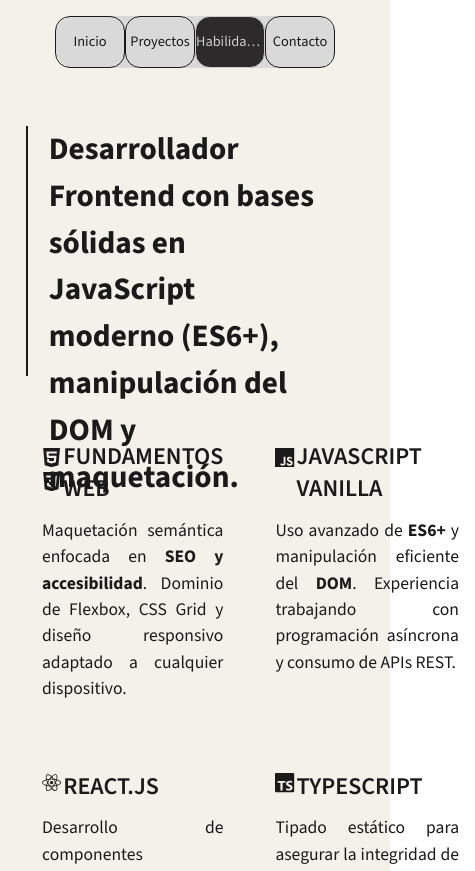
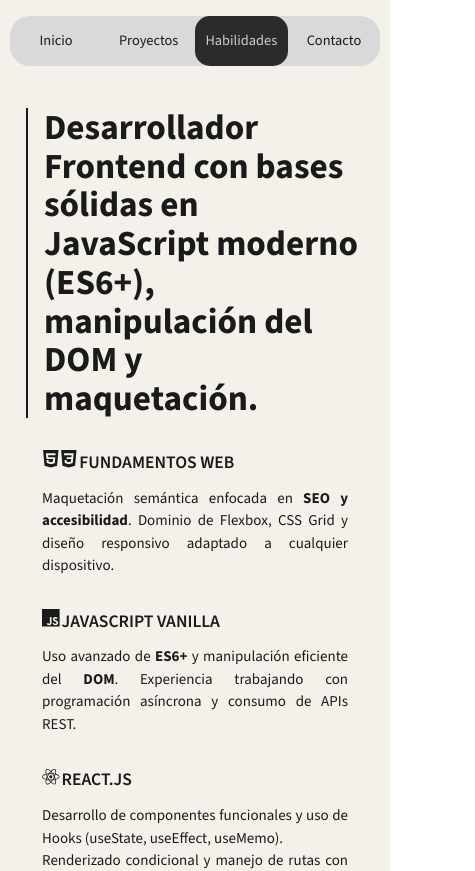
Before and after one commit to brandon-v-dev/portafolio, a React (Create React App) app: page /habilidades in a window 390 px wide. Shown: the top 871 px of the page, 475 px wide, since content can reach past the window. Built offline with nearby package versions, Linux system fonts and the light colour scheme; a web font is replaced by a local one.

Commit message:
desbordamientos y tamaño de fuentes han sido arreglados para mobile

```diff
--- a/src/App.scss
+++ b/src/App.scss
@@ -10,6 +10,7 @@
   --color-tinta: #1A1A1A;
   --color-linea: rgba(26, 26, 26, 0.2);
 }
+
 body {
   min-height: 100vh;
   width: 100%;
@@ -23,7 +24,6 @@
   min-height: 100vh;
   background-color: #f5f5f5;
   background-color: var(--color-papel);
-  // background-color: #ccc;
 }
 
 .main-header {
@@ -34,7 +34,6 @@
   margin: 0 auto;
   background-color: #d9d9d9;
   align-content: center;
-  // border-bottom: 5px double;
 
   .foto {
     border: 1px solid;
@@ -66,12 +65,12 @@
   align-items: center;
   justify-content: center;
   padding: 1em;
-  // border-bottom: 5px double;
-  // border-top: 5px double;
+
   width: 80%;
   margin: 0 auto;
 
   ul {
+
     list-style: none;
     background-color: #d9d9d9;
     border-radius: 20px;
@@ -124,6 +123,7 @@
   max-width: 900px;
   width: 100%;
   margin: 0 auto;
+  // border: 1px solid green;
 }
 
 .body-text {
@@ -194,10 +194,15 @@
 
 @media screen and (max-width: 480px) {
   nav {
+    width: 95%;
+    padding: 1em 0;
+
     ul {
+      max-width: 100%;
+      width: 100%;
+
       li {
         a {
-          border: 1px solid;
           text-overflow: ellipsis;
           overflow: hidden;
           width: 100%;
@@ -207,3 +212,27 @@
     }
   }
 }
+
+@media screen and (max-width: 360px) {
+  nav {
+    ul {
+      li {
+        a {
+          font-size: 0.85rem;
+        }
+      }
+    }
+  }
+}
+
+@media screen and (max-width: 320px) {
+  nav {
+    ul {
+      li {
+        a {
+          font-size: 0.8rem;
+        }
+      }
+    }
+  }
+}
--- a/src/rutas/habilidades.jsx
+++ b/src/rutas/habilidades.jsx
@@ -56,12 +56,9 @@
           Desarrollador Frontend con bases sólidas en JavaScript moderno (ES6+), manipulación del DOM y maquetación.
         </h2>
 
-        <div className='img-wrap'>
-          {/* <img
-            alt='imagen'
-            src='https://w0.peakpx.com/wallpaper/737/721/HD-wallpaper-tag-code-hacker-programming-javascript-python-coder-software-coding-computer-science-css-web-design-html-linux-html5-programmer-laptop-tech-php-developer-thumbnail.jpg'
-          /> */}
-        </div>
+        {/* <div className='img-wrap'>
+
+        </div> */}
       </header>
 
       <div className='habilidades'>
@@ -85,11 +82,6 @@
           </div>
         ))}
       </div>
-
-      {/* <div className='test alice-bold'>
-        Desarrollador Frontend enfocado en crear interfaces dinámicas y eficientes.
-        Cuento con bases sólidas en JavaScript moderno (ES6+), manipulación del DOM y maquetación avanzada.
-      </div> */}
     </section>
   );
 };
--- a/src/rutas/inicio.jsx
+++ b/src/rutas/inicio.jsx
@@ -4,19 +4,23 @@
 export const Inicio = () => {
     return (
         <div className='seccion-sobre-mi source-sans-3-regular'>
+            <div className='contenedor'>
+                <h2 className='source-sans-3-extrabold'>
+                    Desarrollador de software, específicamente en el área del desarrollo web
+                </h2>
                 <p className='texto-sobre-mi'>
-                <span className='source-sans-3-extrabold'>
-                    Desarrollador de software, específicamente en el área del desarrollo web
-                </span>
-                {/* <br /> */}
                     Soy autodidacta y cada dia pongo mi granito de arena para poder de mejorar. Ahora mismo soy front-end junior, pero mi proposito es ser full-stack para poder desarrollar proyectos completos.
                 </p>
+            </div>
+            <div className='contenedor'>
                 <p className='texto-sobre-mi'>
                     Actualmente me dedico a la construcción de interfaces bonitas,
                     funcionales e intituivas junto a tecnologias como html, css, javascript y bibliotecas como react.
                     <br />
                     La finalidad es simple: <strong>generar una buena experiencia de usuario.</strong>
                 </p>
+            </div>
+            <div className='contenedor'>
                 <p className='texto-sobre-mi'>
                     Soy una persona que está en constante aprendizaje para mejorar
                     mis habilidades y estoy buscando oportunidades para crecer
@@ -24,10 +28,13 @@
                     mientras aporto valor a los equipos en los que colabore.
                     </strong>
                 </p>
-            <p className='sugerencia'>
+            </div>
+            <div className='contenedor sugerencia'>
+                <p className='texto-sobre-mi'>
                     Dirigete a la sección de <Link to='/proyectos'>Proyectos</Link> para ver algo de lo que he construido.
                     Saludos! :)
                 </p>
             </div>
+        </div>
     )
 }
--- a/src/stylesheet/habilidades.scss
+++ b/src/stylesheet/habilidades.scss
@@ -1,7 +1,5 @@
 .seccion-habilidades {
     padding: 10px;
-    // max-width: 900px;
-    // max-width: 1100px;
     min-width: 150px;
     width: 100%;
 
@@ -17,17 +15,13 @@
     }
 
     .introduccion-habilidad {
-        margin: 1rem auto 1.5rem auto;
-        font-size: 1.3rem;
-        line-height: 1.5;
+        padding-left: 1em;
+        border-left: 2px solid;
 
-        padding-left: 1em;
-
-        display: flex;
-        gap: 2rem;
-        align-items: flex-start;
-        max-height: 250px;
-        border-left: 2px solid;
+        h2 {
+            font-size: 3rem;
+            line-height: 0.95;
+        }
 
         .img-wrap {
             width: 30%;
@@ -75,10 +69,7 @@
                     // border: 1px solid;
                 }
 
-                img {
-                    width: 25px;
 
-                }
             }
 
             .descripcion-habilidad.ul {
@@ -87,6 +78,7 @@
 
             .descripcion-habilidad {
                 text-align: justify;
+
             }
 
 
@@ -109,3 +101,55 @@
         }
     }
 }
+
+@media screen and (max-width: 480px) {
+    .seccion-habilidades {
+
+        .introduccion-habilidad {
+            h2 {
+                overflow-wrap: break-word;
+                word-break: break-word;
+                hyphens: auto;
+                font-size: 2.2rem;
+                line-height: 1.1;
+            }
+        }
+
+        .habilidades {
+            grid-template-columns: 1fr;
+            gap: 0;
+
+            .habilidad-contenedor {
+                margin: 0;
+
+                .titulo {
+
+                    .iconos-wrap {
+                        .icono-tech {
+                            font-size: 1.1rem;
+                        }
+                    }
+
+                    .tecnologia-nombre {
+                        font-size: 1.1rem;
+                    }
+                }
+
+                .descripcion-habilidad {
+                    overflow-wrap: break-word;
+                    font-size: 15px;
+                }
+            }
+
+            .habilidad-contenedor.color-js {
+                .titulo {
+                    align-items: center;
+
+                    .iconos-wrap {
+                        margin: 0;
+                    }
+                }
+            }
+        }
+    }
+}
--- a/src/stylesheet/inicio.scss
+++ b/src/stylesheet/inicio.scss
@@ -9,14 +9,12 @@
     gap: 25px;
 
     .texto-sobre-mi {
-        // font-size: 18px;
         line-height: 1.5;
         margin: 0;
-        font-size: 1.1rem;
         font-size: 1.2rem;
     }
 
-    .texto-sobre-mi:nth-child(1) {
+    .contenedor:nth-child(1) {
         grid-column: 1/-1;
         border-left: 2px solid;
         padding-left: 1em;
@@ -25,30 +23,24 @@
         flex-direction: column;
         gap: 1rem;
 
-        // display: flex;
-        // flex-direction: column;
-        // gap: 0.5rem;
-        // border: 1px solid;
-
-        span {
+        h2 {
             font-size: 3rem;
             line-height: 0.95;
-            // border: 1px solid;
-            // margin: 2rem;
         }
     }
 
-    .texto-sobre-mi:nth-child(2) {
+    .contenedor:nth-child(2) {
         grid-column: 1/4;
     }
 
-    .texto-sobre-mi:nth-child(3) {
+    .contenedor:nth-child(3) {
         grid-column: 4/-1;
     }
 
     .sugerencia {
         grid-column: 1/-1;
         text-align: center;
+
         a {
             color: inherit;
             text-decoration: none;
@@ -57,14 +49,22 @@
     }
 }
 
-@media screen and (max-width: 420px) {
+@media screen and (max-width: 480px) {
   .seccion-sobre-mi {
     .texto-sobre-mi {
         font-size: 15px;
     }
 
-    .texto-sobre-mi:nth-child(1) {
-        text-align: center;
+    .contenedor:nth-child(1) {
+
+        h2 {
+            overflow-wrap: break-word;
+            word-break: break-word;
+            hyphens: auto;
+            font-size: 2.2rem;
+            line-height: 1;
+        }
     }
+
   }
 }
--- a/src/stylesheet/proyectos.scss
+++ b/src/stylesheet/proyectos.scss
@@ -1,48 +1,37 @@
 .seccion-proyectos {
     padding: 10px;
-    // max-width: 900px;
     min-width: 150px;
     width: 100%;
     min-height: 100vh;
 
     .seccion-titulo {
-        // text-align: center;
-        // margin: 1rem auto;
         margin-bottom: 1.5em;
         font-size: 3rem;
-        // border-top: 1px solid;
-        // border-bottom: 1px solid;
         border-left: 2px solid;
         padding: 1em 1em 1em 0.5em;
-        // background-color: var(--color-tinta);
-        // color: var(--color-papel);
-
+        line-height: 0.95;
     }
 
     .proyectos {
         display: flex;
         flex-direction: column;
         gap: 1rem;
-        // border: 1px solid;
-        // overflow: hidden;
         height: 100%;
-        // display: flex;
-        // flex-wrap: wrap;
-        // align-items: center;
-        // gap: 5px;
-
-        // .proyecto {
-        //     width: 33%;
-        //     height: 100%;
-        // }
     }
 }
 
 
-// @media screen and (max-width: 420px) {
-//     .seccion-proyectos {
-//         .proyecto {
-//             width: 100%;
-//         }
-//     }
-// }
+@media screen and (max-width: 480px) {
+    .seccion-proyectos {
+
+        .seccion-titulo {
+            padding: 0.5em;
+            font-size: 2.2rem;
+            line-height: 1;
+        }
+
+        .proyecto {
+            width: 100%;
+        }
+    }
+}
```
Lines whose indentation alone changed are shown as unchanged.
